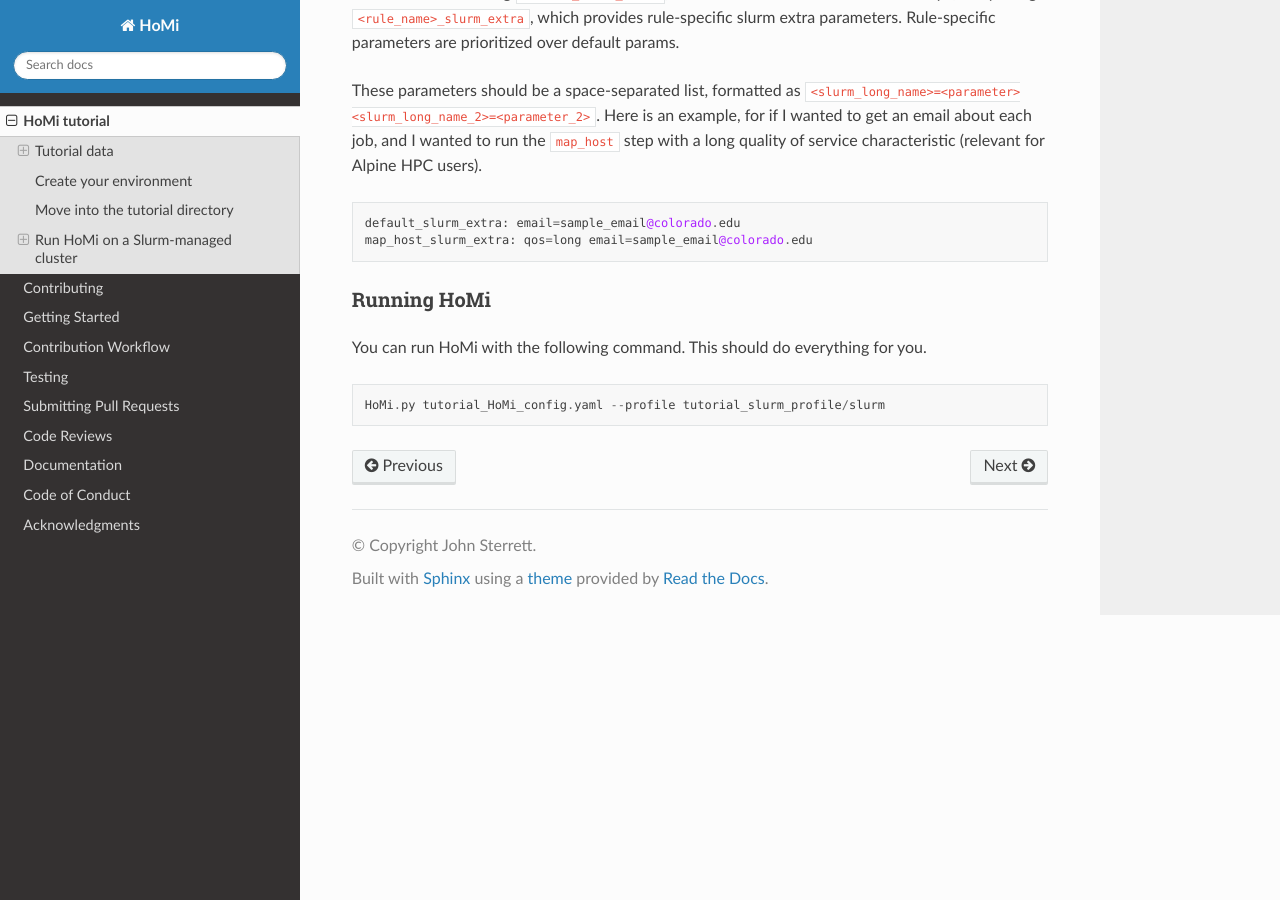
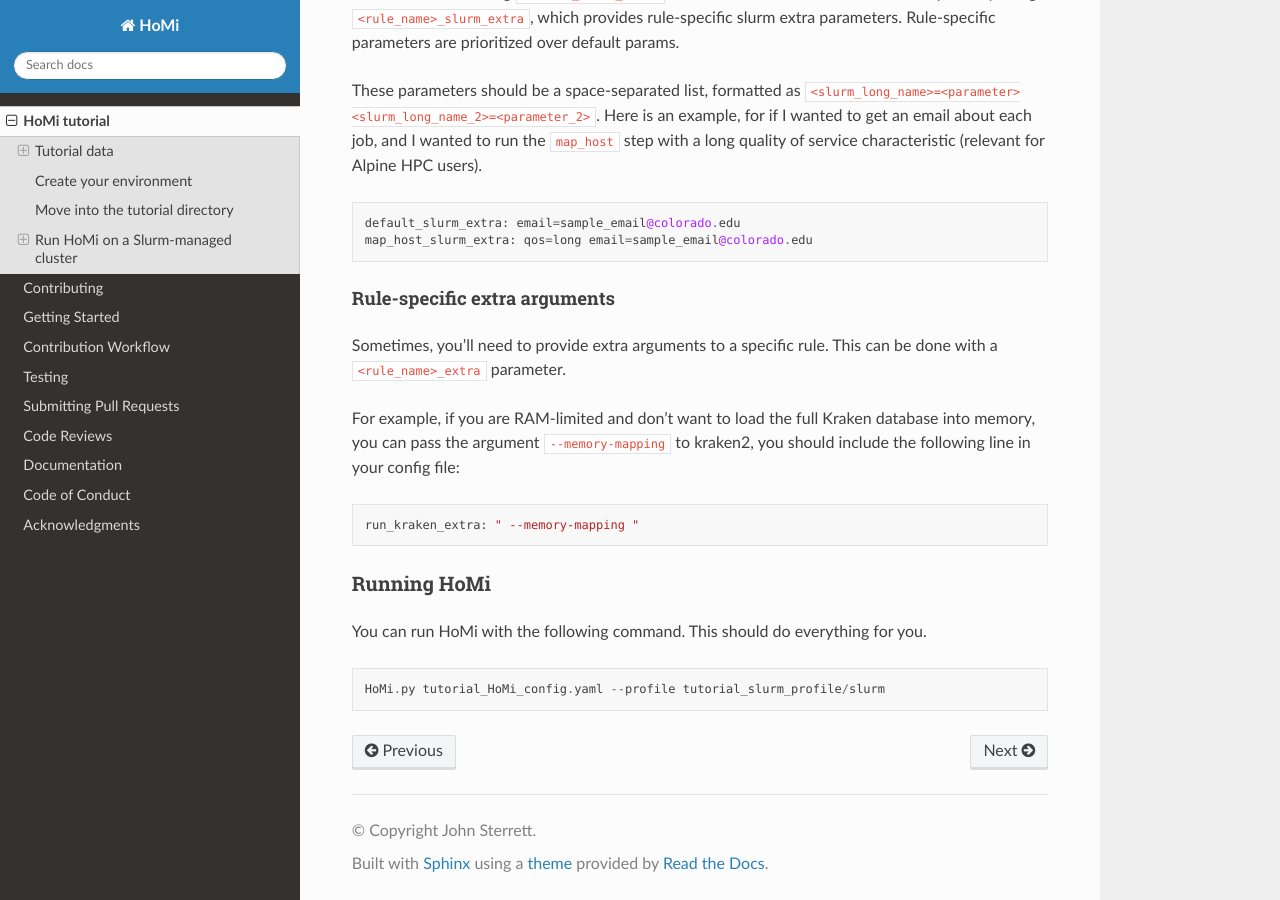
Before and after one commit to sterrettJD/HoMi, a Sphinx documentation site: the page built from docs/tutorial.md, in a window 1280 px wide and 900 px high, scrolled down 5714 px. Built offline with Sphinx 7.4.7 and the Read the Docs theme 3.1.0, drawn with Linux system fonts in a browser that asks for light colours; pages that are not in the unit, such as notebooks, are missing from menus.

Commit message:
add rule extra info

````diff
--- a/docs/tutorial.md
+++ b/docs/tutorial.md
@@ -242,6 +242,17 @@ default_slurm_extra: email=sample_email@colorado.edu
 map_host_slurm_extra: qos=long email=sample_email@colorado.edu
 ```
 
+#### Rule-specific extra arguments
+
+Sometimes, you'll need to provide extra arguments to a specific rule. This can be done with a `<rule_name>_extra` parameter.
+
+For example, if you are RAM-limited and don't want to load the full Kraken database into memory, you can pass the argument `--memory-mapping` to kraken2, you should include the following line in your config file:
+
+```
+run_kraken_extra: " --memory-mapping "
+```
+
+
 ### Running HoMi
 You can run HoMi with the following command. This should do everything for you.
 ```
````
